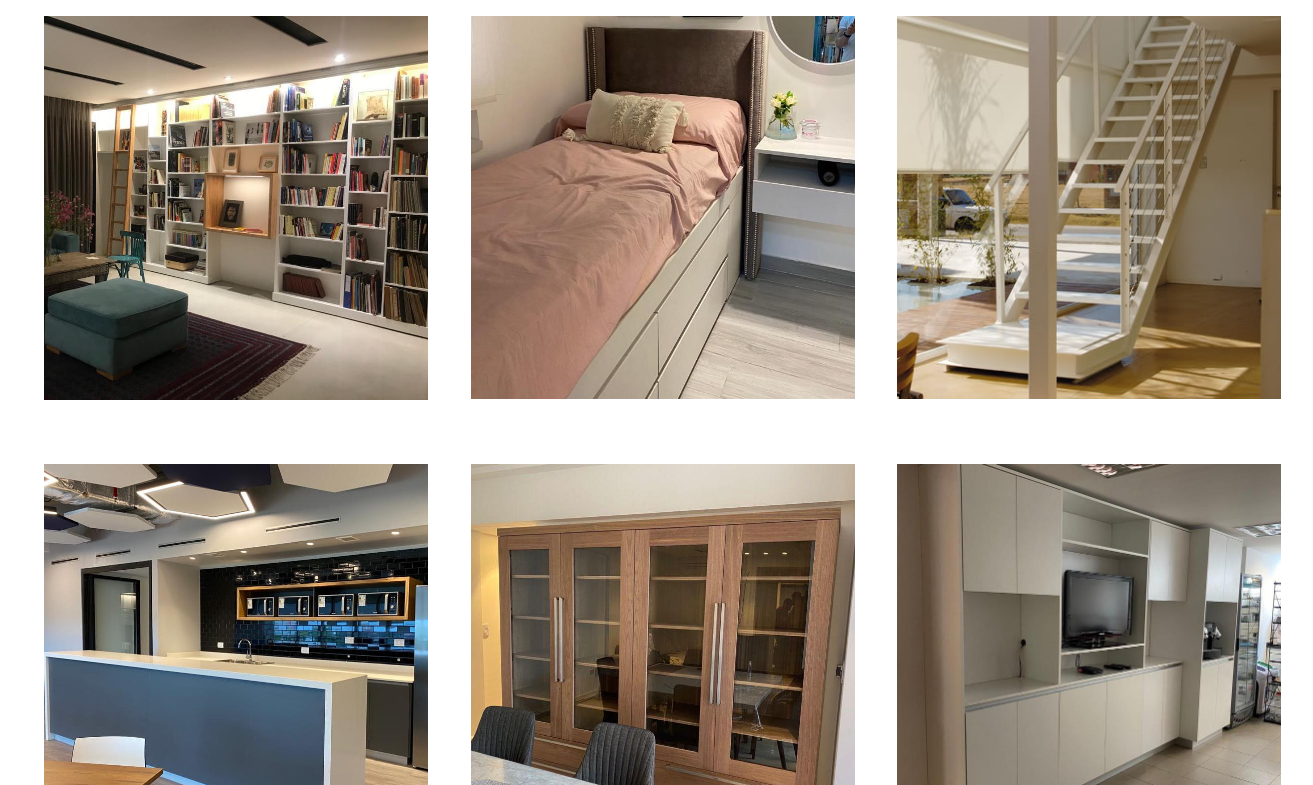
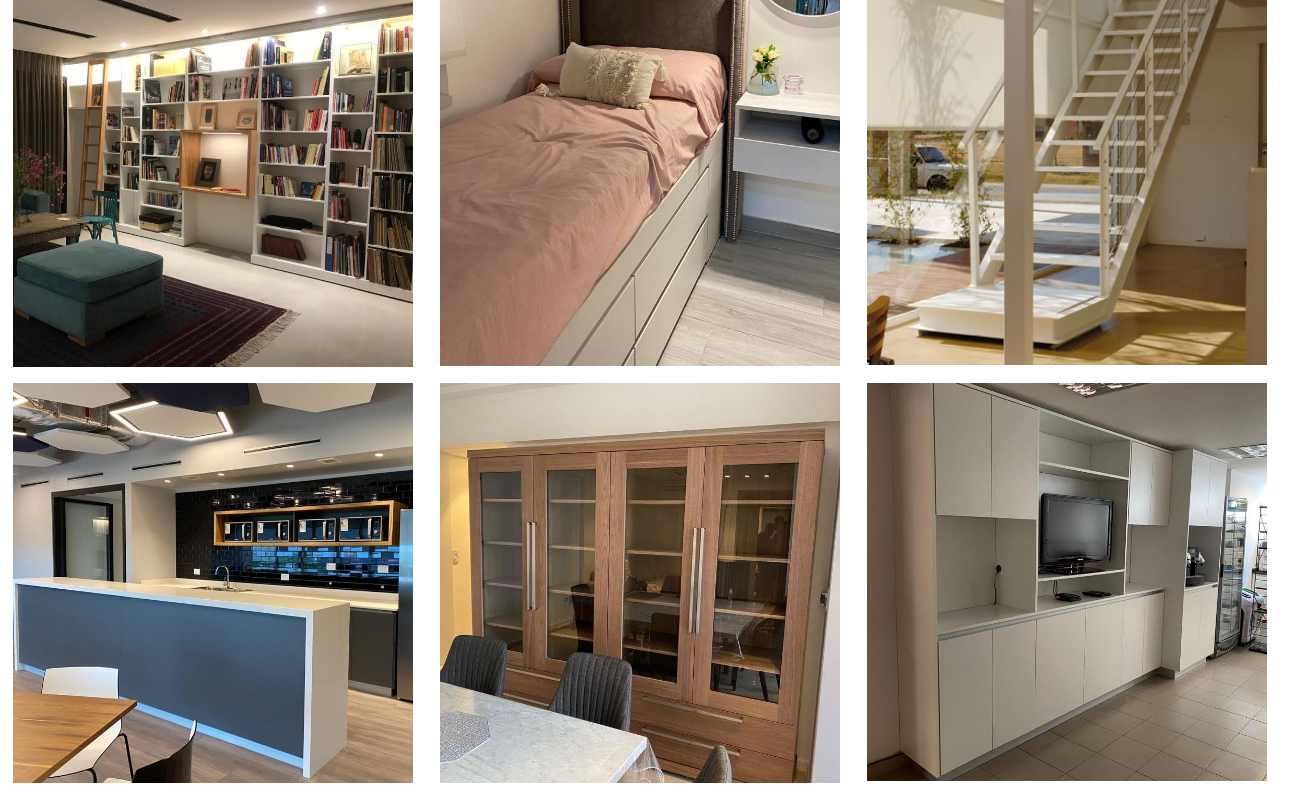
Before and after one commit to natycataife/otimo, a website: page muebles.html in a window 1280 px wide. Shown: the part 117-902 px from the top of the page, 1313 px wide, since content can reach past the window. Drawn offline with nearby package versions, Linux system fonts and the light colour scheme.

Commit message:
commit on main

```diff
--- a/muebles.html
+++ b/muebles.html
@@ -9,7 +9,7 @@
 
         <link href="https://cdn.jsdelivr.net/npm/bootstrap@5.1.3/dist/css/bootstrap.min.css" rel="stylesheet" integrity="sha384-1BmE4kWBq78iYhFldvKuhfTAU6auU8tT94WrHftjDbrCEXSU1oBoqyl2QvZ6jIW3" crossorigin="anonymous">
 
-        <title>Otimo | Muebles & Diseño </title>
+        <title>Otimo | Muebles </title>
         <link rel="shortcut icon" href="images/favicon (2).png">
       </head>
 
@@ -18,7 +18,7 @@
     <div class="container">
         <div class="row">
             <div class="col-md-4">
-                <img src="images/logo.png" alt="logo" width="80%" class="justify-content-start">
+                <img src="images/logo.png" alt="logo" width="60%" class="justify-content-start">
             </div>
             <div class="col-md-8 d-flex align-items-center justify-content-end">
                 <ul class="nav nav-tabs">
@@ -45,26 +45,26 @@
 
 <main class="container-fluid">
   <div class="row">
-    <div class="col-md-4">
-      <img src="images/biblioteca.jpeg" alt="biblioteca" width="400px" class="text-center m-4 p-2">
+    <div class="col-md-4 text-center p-2">
+      <img src="images/biblioteca.jpeg" alt="biblioteca" width="400px" class="img-fluid">
     </div>
-    <div class="col-md-4">
-     <img src="images/cama.jpeg" alt="biblioteca" width="400px" class="text-center m-4 p-2">
+    <div class="col-md-4 text-center p-2">
+     <img src="images/cama.jpeg" alt="biblioteca" width="400px" class="img-fluid">
     </div>
-  <div class="col-md-4">
-   <img src="images/escalera.png" alt="biblioteca" width="400px" class="text-center m-4 p-2">
+  <div class="col-md-4 text-center p-2">
+   <img src="images/escalera.png" alt="biblioteca" width="400px" class="img-fluid">
   </div>
   </div>
 
   <div class="row">
-    <div class="col-md-4">
-      <img src="images/oficina.jpeg" alt="biblioteca" width="400px" class="text-center m-4 p-2">
+    <div class="col-md-4 text-center p-2">
+      <img src="images/oficina.jpeg" alt="biblioteca" width="400px" class="img-fluid">
     </div>
-    <div class="col-md-4">
-     <img src="images/vajillero.jpeg" alt="biblioteca" width="400px" class="text-center m-4 p-2">
+    <div class="col-md-4 text-center p-2">
+     <img src="images/vajillero.jpeg" alt="biblioteca" width="400px" class="img-fluid">
     </div>
-  <div class="col-md-4">
-   <img src="images/mueble-televisor.jpeg" alt="biblioteca" width="400px" class="text-center m-4 p-2">
+  <div class="col-md-4 text-center p-2">
+   <img src="images/mueble-televisor.jpeg" alt="biblioteca" width="400px" class="img-fluid">
   </div>
   </div>
 
```
Also changed, not shown: contacto.html (+20 -24 lines), diseno.html (+14 -14 lines), index.html (+1 -1 lines), quienessomos.html (+2 -2 lines).
